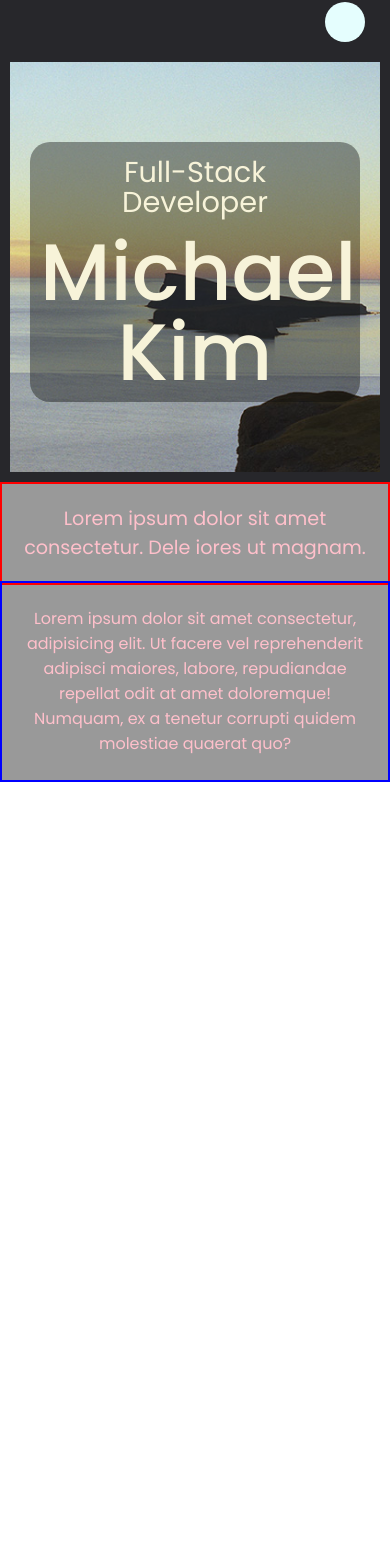
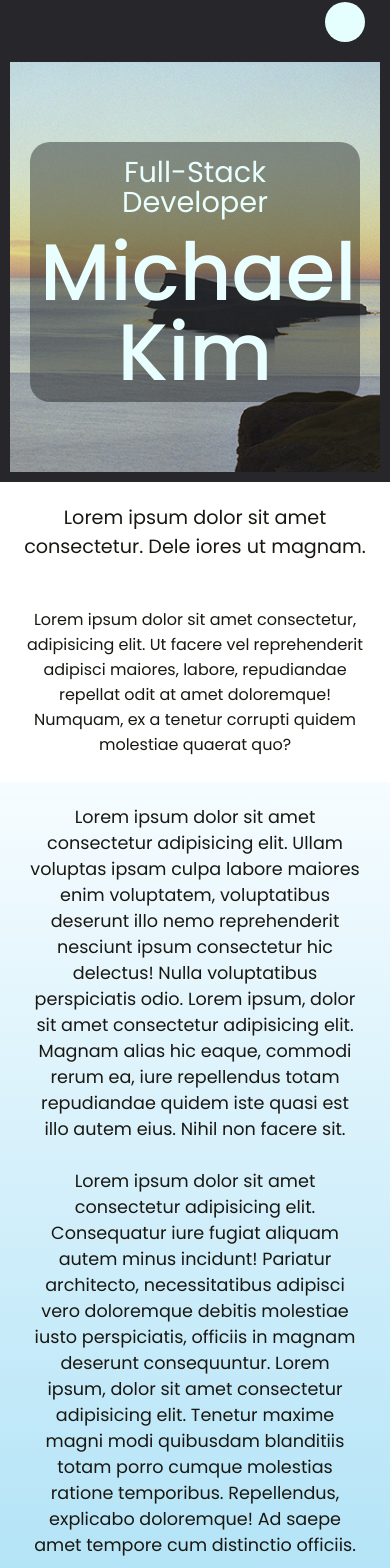
Before and after one commit to sparklingwaterlemon/Portfolio, a React (Create React App) app: page / in a window 390 px wide. Shown: the part 18-1586 px from the top of the page. Before the commit the page ends 844 px from the top, so only its background shows below. Built offline with nearby package versions, Linux system fonts and the light colour scheme.

Commit message:
about section CSS

```diff
--- a/src/Components/AboutSection/AboutSection.css
+++ b/src/Components/AboutSection/AboutSection.css
@@ -1,17 +1,20 @@
 #about{
-    color: #f1b1c6;
+    color: #191711;
     background-color: rgb(42, 84, 28);
     /* border: 4px dotted yellow; */
     height: 40vh;
     width: 100%;
-    background: linear-gradient(#191919,#191919, #244319);
+    background: linear-gradient(
+        rgb(246, 252, 255),
+        rgb(158, 220, 244)
+    );
     display: flex;
     justify-content: center;
     align-items: flex-start;
 }
 
 .about-container{
-    /* border: 2px dotted lightcoral; */
+    /* border: 5px solid rgb(255, 207, 166); */
     height: 100%;
     width: 100%;
     display: flex;
@@ -24,11 +27,26 @@
 }
 .about-text{
     /* border: 2px dotted lightcoral; */
-
+    margin-top: -25px;
     height: 80%;
     width: 800px;
     padding-right: 20px;
     overflow: auto;
+}
 
-
+@media only screen and (max-width: 640px){
+    #about{
+        height: 1040px;
+    }
+    .about-container {
+        height: 100%;
+        padding: 0;
+        margin-top: -100px;
+    }
+    .about-text{
+        margin: 0;
+        text-align: center;
+        padding: 0px 30px;
+        overflow: visible;
+    }
 }
--- a/src/Components/HeroSection/HeroSection.css
+++ b/src/Components/HeroSection/HeroSection.css
@@ -41,16 +41,17 @@
     font-size: 1.6em;
     font-weight: 400;
     padding-bottom: 0px;
-    color: #f7f3d9;
+    color: #fdfbef;
+    color: #e9ffff;
     /* background-color: rgba(0,0,0,.4); */
     /* outline: 2px solid #5d1c6e; */
 }
 .hn{
     font-size: 4em;
     font-weight: 500;
-    color: rgb(255, 201, 84);
-    color: #fbcfe0;
-    color: #f7f3d9;
+
+    color: #fdfbef;
+    color: #e9ffff;
     /* background-color: rgba(0,0,0,.4); */
     /* background-color: rgba(0,0,0,.4); */
     /* outline: 2px solid #000000; */
@@ -151,27 +152,29 @@
 
     .title-container {
         height: var(--title-mobile-height);
-        border: 2px solid blue;
-        background: rgba(0,0,0,.4)
+        /* border: 2px solid blue; */
+        /* background: rgba(0,0,0,.4) */
     }
     .pb-title {
         height: 100px;
         width: 100%;
         align-items: center;
         padding: 0px 15px;
-        outline: 2px solid red;
+        /* outline: 2px solid red; */
     }
     .pb-h{
         font-size: 1.2em;
         color: pink;
+        color: #191711;
     }
     .pb-text{
         height: 200px;
         padding: 0px 15px;
         width: 100%;
         color: pink;
+        color: #191711;
         align-items: center;
-        outline: 2px solid blue;
+        /* outline: 2px solid blue; */
 
     }
     .pb-t{
--- a/src/Components/NavBar/NavBar.css
+++ b/src/Components/NavBar/NavBar.css
@@ -14,16 +14,17 @@
   background-color: #27272b;
   --nav-font-color: #f7f3d9;;
   --nav-font-color: #fbcfe0;
+  --nav-font-color: rgb(253, 248, 238);;
   color: var(--nav-font-color);
 
   user-select: none;
   display: flex;
   align-items: center;
 
-  /* background: linear-gradient(to right, black 51%, transparent 58%);
+  background: linear-gradient(to right, black 51%, transparent 58%);
   background-position: right;
   background-size: 200% 100%;
-  transition: background 9s linear; */
+  transition: background 9s linear;
 }
 .nav-bar:hover {
   background-position: left;
@@ -40,6 +41,7 @@
   white-space: nowrap;
   cursor: pointer;
   /* border: 1px solid orange; */
+  color:  rgb(253, 248, 238);
 }
 #nav-link-michael:hover {
   text-decoration: underline;
@@ -62,7 +64,7 @@
   opacity: 0;
   transition: opacity 2s linear;
   /* outline: 1px solid orange; */
-  opacity: 1;
+  /* opacity: 1;  */
 }
 .nav-ul li:hover{
   text-decoration: underline;
@@ -107,7 +109,7 @@
   width: 40px;
   padding: 0.5rem;
   border-radius: 50%;
-  background-color: rgb(229, 254, 254);
+  background-color: #e5fefe;
   cursor: pointer;
 
   transition: background-color 1s ease-in-out;
@@ -177,6 +179,7 @@
     /* border: 1px dotted orange; */
     margin: 0;
     padding: 50px 0px;
+    color: rgb(249,195,217);
     /* justify-content: start; */
   }
   #nav-link-p-mobile{
@@ -198,6 +201,7 @@
   #nav-link-c{
     /* border: 1px dotted orange; */
     padding: 50px 0px;
+    color: rgb(249,195,217);
   }
   #nav-link-c-mobile{
     /* border: 1px solid blue; */
--- a/src/Pages/App/App.jsx
+++ b/src/Pages/App/App.jsx
@@ -2,7 +2,7 @@ import './App.css';
 
 import NavBar from '../../Components/NavBar/NavBar';
 import HeroSection from '../../Components/HeroSection/HeroSection';
-// import AboutSection from '../../Components/AboutSection/AboutSection';
+import AboutSection from '../../Components/AboutSection/AboutSection';
 import ProjectSectionD from '../../Components/ProjectSectionD/ProjectSectionD';
 import ContactSection from '../../Components/ContactSection/ContactSection';
 // import ScrollToTop from '../../Utilities/ScrollToTop/ScrollToTop';
@@ -19,7 +19,7 @@ export default function App() {
     <>
       <NavBar />
       <HeroSection />
-      {/* <AboutSection /> */}
+      <AboutSection />
       {/* <ProjectSectionD /> */}
       {/* <ContactSection /> */}
       {/* <ScrollToTop /> */}
```
